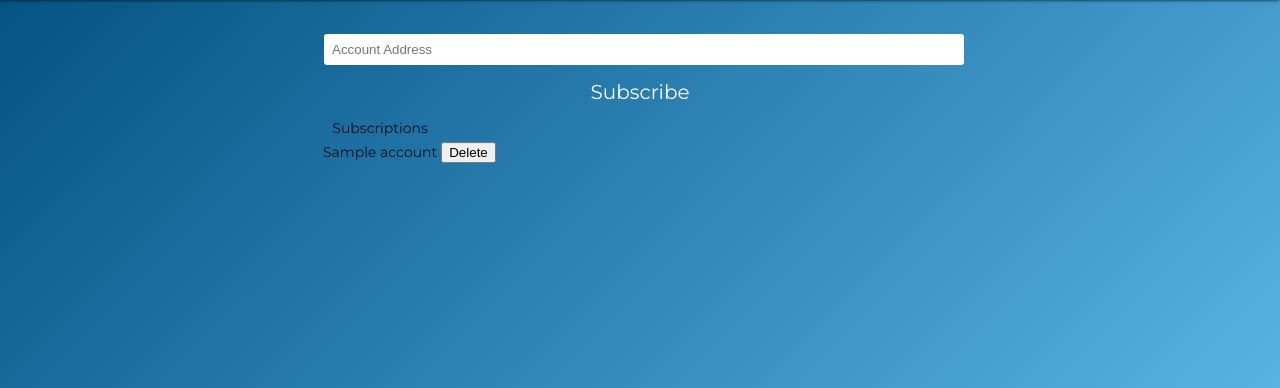
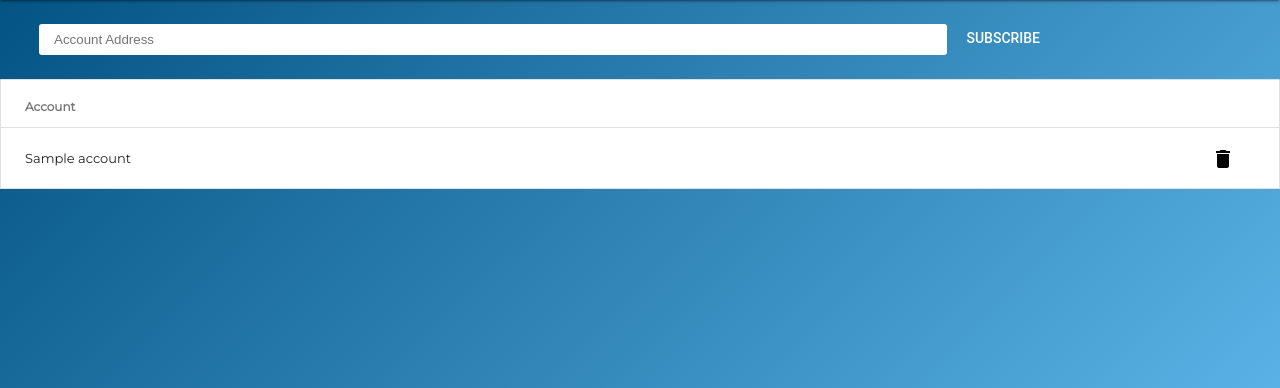
Before and after one commit to benjefferies/nanonotifyaccount, a Flask app: template app/templates/subscribe.html in a window 1280 px wide. Shown: the part 64-452 px from the top of the page. Run offline with Flask 2, Linux system fonts and the light colour scheme; the template is opened without the code that fills it: most values are stand-ins (such as "Sample title", 1, 10 or a date in 2020); some libraries are stand-ins or nearby versions.

Commit message:
adding material table for subscription, inline subscribe, removing unused css

```diff
--- a/app/templates/layouts/base.html
+++ b/app/templates/layouts/base.html
@@ -12,6 +12,10 @@
         <script defer src="https://code.getmdl.io/1.3.0/material.min.js"></script>
         <script src='https://www.google.com/recaptcha/api.js'></script>
         <title>NanoNotify</title>
+        <link href="https://fonts.googleapis.com/icon?family=Material+Icons"
+              rel="stylesheet">
+
+        <title>NanoNotify</title>
     {% endblock %}
 </head>
 <body>
--- a/app/templates/subscribe.html
+++ b/app/templates/subscribe.html
@@ -19,37 +19,45 @@
     <main class="mdl-layout__content">
         <div class="page-content">
             {% block content %}
-                    <div id="subscribe">
+            <div class="col-md-12">
+                <div class="t-centre m-20">
                     {% if error %}
                     <p class="error"><strong>{{ error }}</strong></p>
                     {% endif %}
-                        <form action="subscribe" method="post">
-                            <input class="text-input" placeholder="Account Address" type="text" name="account"><br>
-                            <input class="button-input" type="submit" value="Subscribe">
+                </div>
+                <div>
+                    <form class="d-flex m-20" action="subscribe" method="post">
+                        <input class="text-input col-md-9" placeholder="Account Address" type="text" name="account">
                         <input type="hidden" name="action" value="subscribe">
+                        <button type="submit"
+                                class="mdl-button mdl-js-button mdl-js-ripple-effect t-white" data-lpignore="true">
+                            Subscribe
+                        </button>
                     </form>
-                        <table>
+                </div>
+                <div class="row">
+                    <table class="mdl-data-table mdl-js-data-table col-md-12">
                         <thead>
                         <tr>
-                                <td>Subscriptions</td>
+                            <th class="mdl-data-table__cell--non-numeric">Account</th>
                         </tr>
                         </thead>
                         <tbody>
                         {% for subscription in subscriptions %}
                         <tr>
-                                    <td>{{ subscription.account }}</td>
+                            <td class="mdl-data-table__cell--non-numeric">{{ subscription.account }}</td>
                             <td>
                                 <form method="post">
-                                            <input hidden="hidden" name="account"
-                                                   value="{{ subscription.account }}">
+                                    <input hidden="hidden" name="account" value="{{ subscription.account }}">
                                     <input type="hidden" name="action" value="delete">
-                                            <button type="submit">Delete</button>
+                                    <button type="submit" class="mdl-button mdl-js-button mdl-js-ripple-effect"
+                                            data-lpignore="true">
+                                        <i class="material-icons">delete</i>
+                                    </button>
                                 </form>
                             </td>
                         </tr>
                         {% endfor %}
-                            <tr>
-                            </tr>
                         </tbody>
                     </table>
                 </div>
--- a/static/css/main.css
+++ b/static/css/main.css
@@ -31,10 +31,6 @@ body {
 .vertical-padding-50 {
     padding-top: 25px;
     padding-bottom: 25px;
-}
-
-#subscribe-logo {
-    text-align: center;
 }
 
 #subscribe-logo img {
@@ -89,6 +85,14 @@ body {
     color: black !important;
 }
 
+.d-flex {
+    display: flex;
+}
+
+.m-20 {
+    margin: 20px;
+}
+
 .text-input {
     width: 100%;
     -webkit-appearance: none;
@@ -118,16 +122,6 @@ body {
     margin: 10px;
 }
 
-#subscribe {
-    text-align: center;
-    width: 50%;
-    margin: 0px auto;
-    position: absolute;
-    top: 5%;
-    left: 50%;
-    transform: translate(-50%, -5%);
-}
-
 #subscribe .button-input {
     text-decoration: none;
     display: inline-block;
```
Also changed, not shown: app/templates/index.html (+4 -6 lines). Lines whose indentation alone changed are shown as unchanged.
